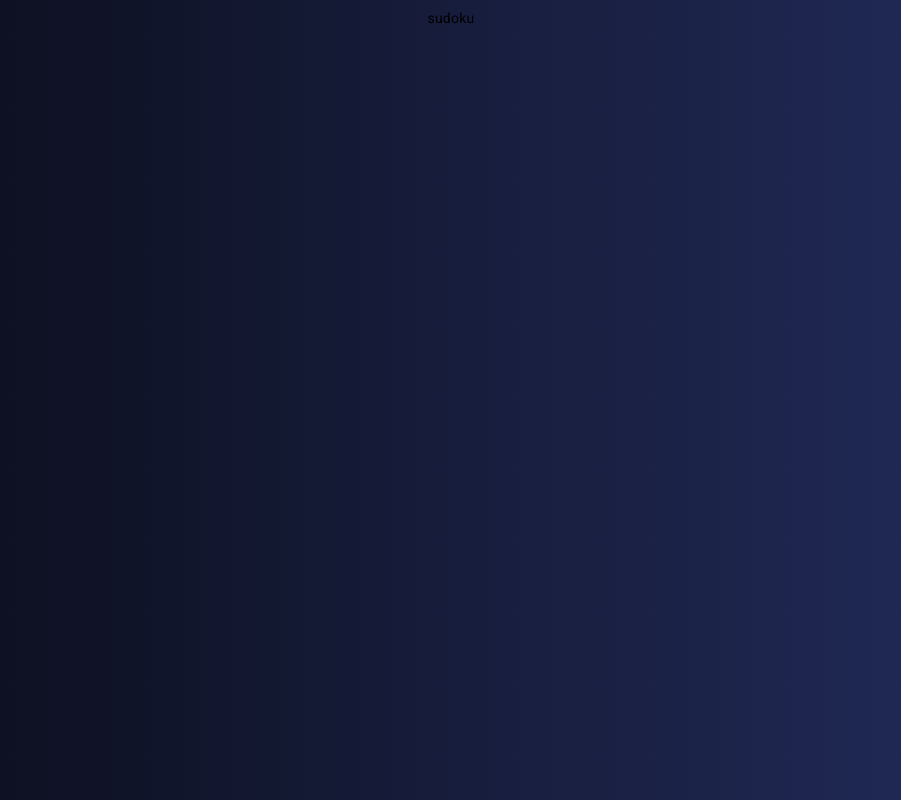
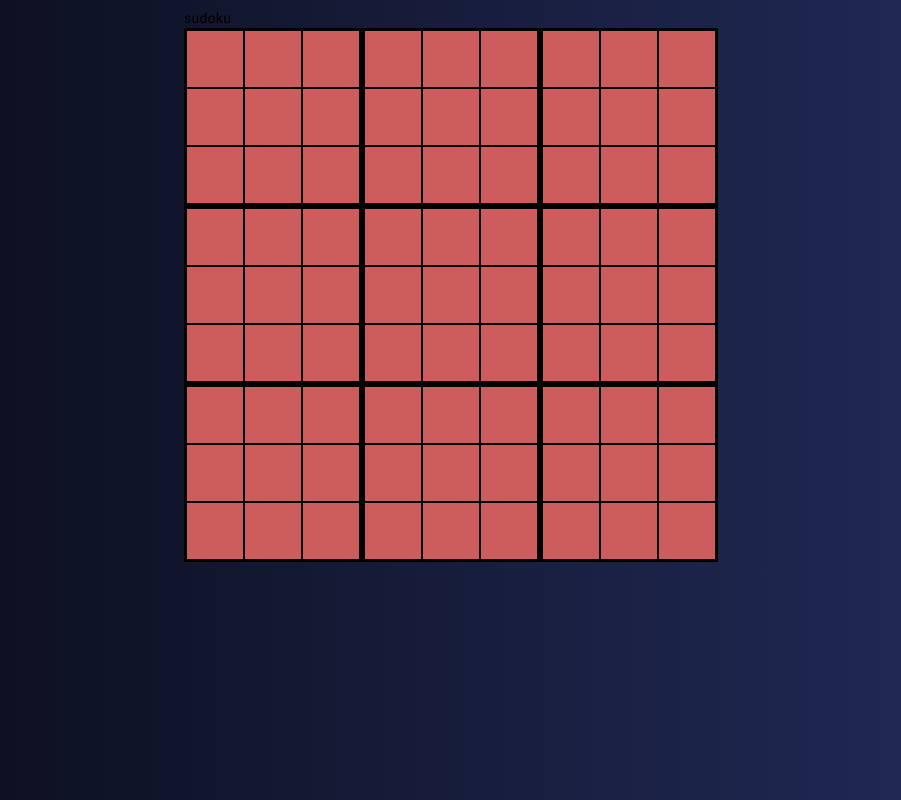
Before and after one commit to KarionGranin/angular-study, an Angular app: page /sudoku in a window 1280 px wide. Shown: the whole page, without its empty margins (189-1090 px from the left). Built offline with nearby package versions, Linux system fonts and the light colour scheme.

Commit message:
Продолжаем верстку Судоку

```diff
--- a/src/app/pages/pages.module.ts
+++ b/src/app/pages/pages.module.ts
@@ -2,9 +2,10 @@ import { NgModule } from '@angular/core';
 import { CommonModule } from '@angular/common';
 import { WordleModule } from './wordle/wordle.module';
 import { PagesRoutingModule } from './pages-routing.module';
+import { SudokuModule } from './sudoku/sudoku.module';
 
 @NgModule({
   declarations: [],
-  imports: [CommonModule, PagesRoutingModule, WordleModule],
+  imports: [CommonModule, PagesRoutingModule, WordleModule, SudokuModule],
 })
 export class PagesModule {}
--- /dev/null
+++ b/src/app/pages/sudoku/components/square/square.component.html
@@ -0,0 +1,5 @@
+<div class="square">
+  <div class="row" *ngFor="let i of 3 | arrayFromNumber">
+    <div class="cell" *ngFor="let j of 3 | arrayFromNumber"></div>
+  </div>
+</div>
--- /dev/null
+++ b/src/app/pages/sudoku/components/square/square.component.scss
@@ -0,0 +1,23 @@
+.square {
+  border: 2px solid black;
+}
+
+.cells {
+  width: 100%;
+}
+
+.row {
+  width: 100%;
+  display: flex;
+}
+
+.cell {
+  display: flex;
+  align-items: center;
+  justify-content: center;
+  padding: 4px;
+  background: indianred;
+  width: 48px;
+  height: 48px;
+  border: 1px solid black;
+}
--- /dev/null
+++ b/src/app/pages/sudoku/components/square/square.component.ts
@@ -0,0 +1,9 @@
+import { ChangeDetectionStrategy, Component } from '@angular/core';
+
+@Component({
+  selector: 'app-sudoku-square',
+  templateUrl: './square.component.html',
+  styleUrl: './square.component.scss',
+  changeDetection: ChangeDetectionStrategy.OnPush,
+})
+export class SquareComponent {}
--- a/src/app/pages/sudoku/sudoku.component.html
+++ b/src/app/pages/sudoku/sudoku.component.html
@@ -1 +1,9 @@
 <div>sudoku</div>
+
+<div class="sudoku">
+  <div class="row" *ngFor="let i of 3 | arrayFromNumber">
+    <app-sudoku-square
+      *ngFor="let j of 3 | arrayFromNumber"
+    ></app-sudoku-square>
+  </div>
+</div>
--- a/src/app/pages/sudoku/sudoku.component.scss
+++ b/src/app/pages/sudoku/sudoku.component.scss
@@ -0,0 +1,7 @@
+.sudoku {
+  width: 100%;
+}
+
+.row {
+  display: flex;
+}
--- a/src/app/pages/sudoku/sudoku.component.ts
+++ b/src/app/pages/sudoku/sudoku.component.ts
@@ -9,5 +9,7 @@ import { SudokuService } from './sudoku.service';
   changeDetection: ChangeDetectionStrategy.OnPush,
 })
 export class SudokuComponent {
+  public readonly size: number = this.sudokuService.size;
+
   constructor(private readonly sudokuService: SudokuService) {}
 }
--- a/src/app/pages/sudoku/sudoku.module.ts
+++ b/src/app/pages/sudoku/sudoku.module.ts
@@ -3,9 +3,10 @@ import { CommonModule } from '@angular/common';
 import { ReactiveFormsModule } from '@angular/forms';
 import { PipesModule } from '../../common/pipes/pipes.module';
 import { SudokuComponent } from './sudoku.component';
+import { SquareComponent } from './components/square/square.component';
 
 @NgModule({
-  declarations: [SudokuComponent],
+  declarations: [SudokuComponent, SquareComponent],
   imports: [CommonModule, ReactiveFormsModule, PipesModule],
 })
 export class SudokuModule {}
--- a/src/app/pages/sudoku/sudoku.service.ts
+++ b/src/app/pages/sudoku/sudoku.service.ts
@@ -1,4 +1,6 @@
 import { Injectable } from '@angular/core';
 
 @Injectable()
-export class SudokuService {}
+export class SudokuService {
+  public readonly size: number = 9;
+}
```
